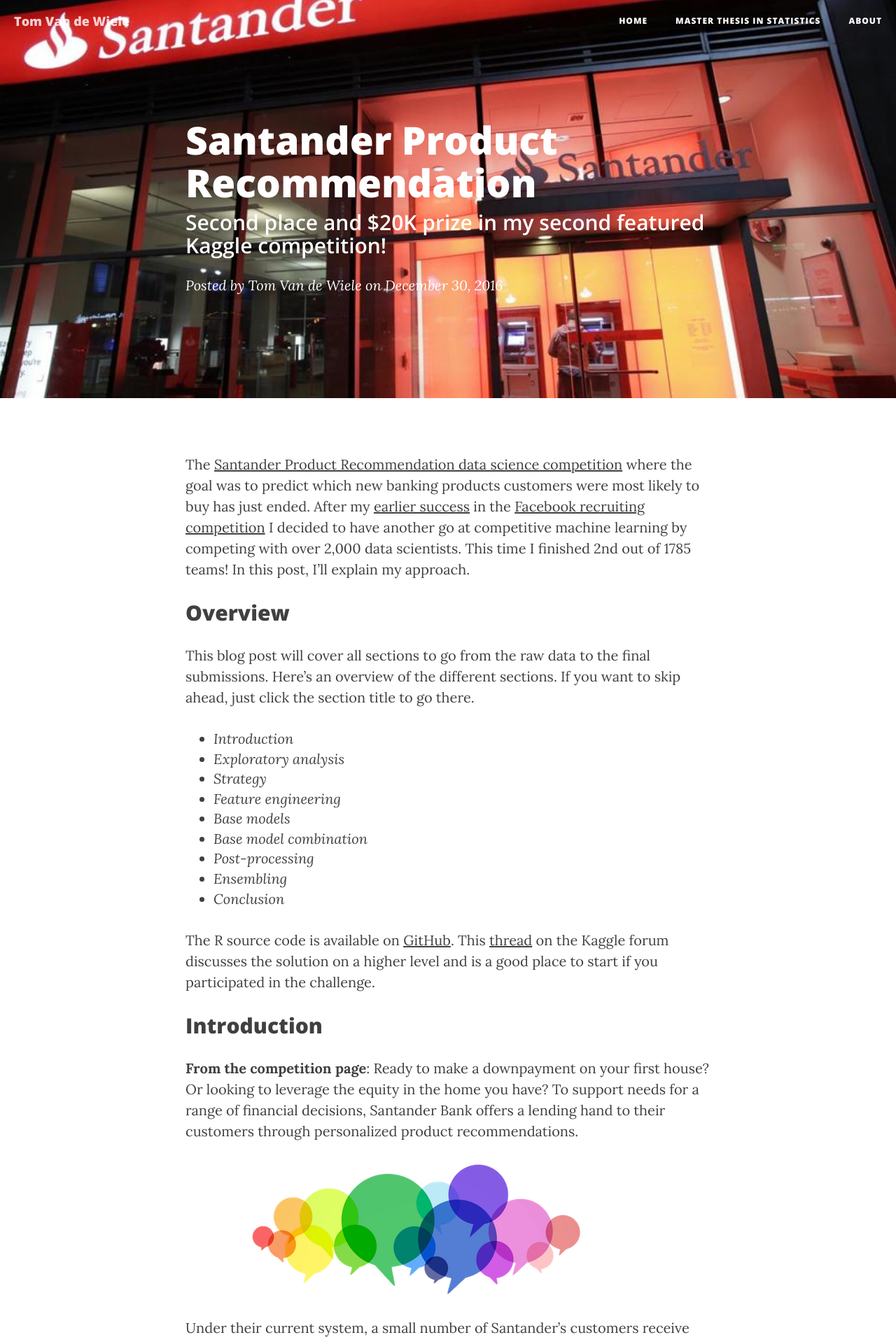
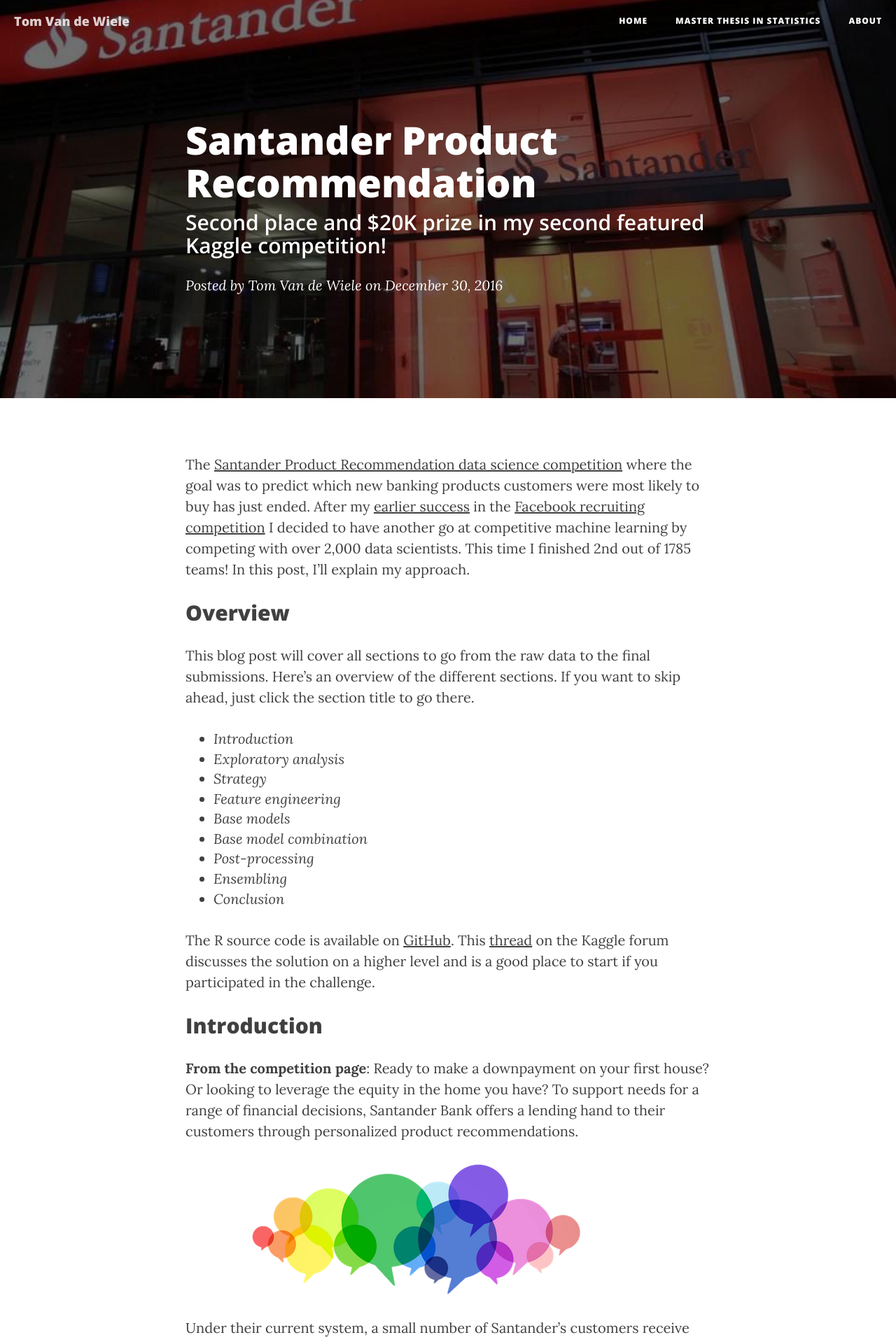
Before and after one commit to ttvand/ttvand.github.io, a Jekyll site: the page built from _posts/2016-12-30-Second place in the Santander product Recommendation Kaggle competition.md, in a window 1280 px wide. Shown: the top 1918 px of the page at 70% size. Built offline with Jekyll 4.4.1, drawn with Linux system fonts in a browser that asks for light colours; nearby versions of some CDN libraries; comment, search, counter and statistics services are not loaded.

Commit message:
Shaded office 4

```diff
--- a/_posts/2016-12-30-Second place in the Santander product Recommendation Kaggle competition.md
+++ b/_posts/2016-12-30-Second place in the Santander product Recommendation Kaggle competition.md
@@ -4,7 +4,7 @@ title: "Santander Product Recommendation"
 subtitle:   "Second place and $20K prize in my second featured Kaggle competition!"
 date:       2016-12-30 00:00:00
 author:     "Tom Van de Wiele"
-header-img: "img/Santander office 4.jpg"
+header-img: "img/Santander office 4 shaded.jpg"
 comments: true
 ---
 
```
Also changed, not shown: img/Santander office 4 shaded.jpg (added), 1 other file.
